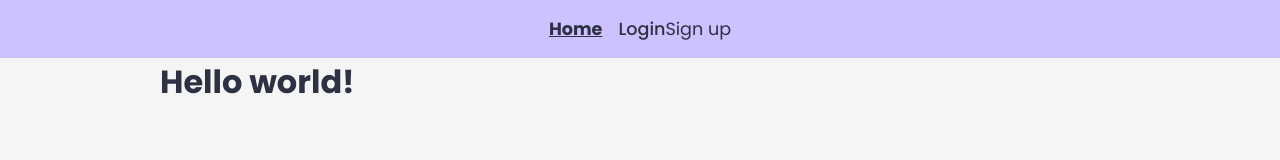
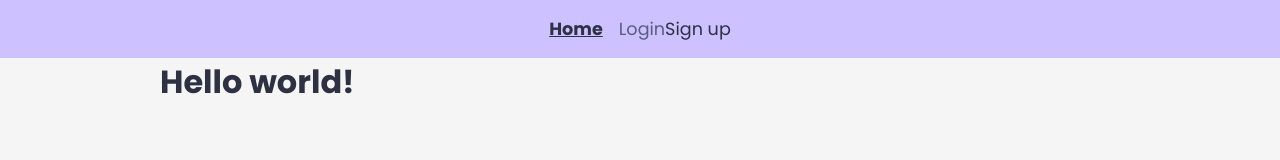
Before and after one commit to beyer96/express-todo, a React (Vite) app in the folder frontend/: page / in a window 1280 px wide. In both pictures the pointer is over the link "Login". Shown: the top 160 px of the page. Built offline with nearby package versions, Linux system fonts and the light colour scheme; no server answers.

Commit message:
Adjust hover styles of nav links

```diff
--- a/frontend/src/stylesheets/nav.scss
+++ b/frontend/src/stylesheets/nav.scss
@@ -1,3 +1,5 @@
+@use "sass:color";
+
 nav {
   padding: 16px 70px;
   background-color: $periwinkle;
@@ -12,8 +14,8 @@ nav {
       text-decoration: none;
       font-size: 1.1rem;
 
-      &:hover {
-        font-weight: 500;
+      &:not(.active):hover {
+        color: color.adjust($gunmetal, $lightness: 20%);
       }
 
       &.active {
```
